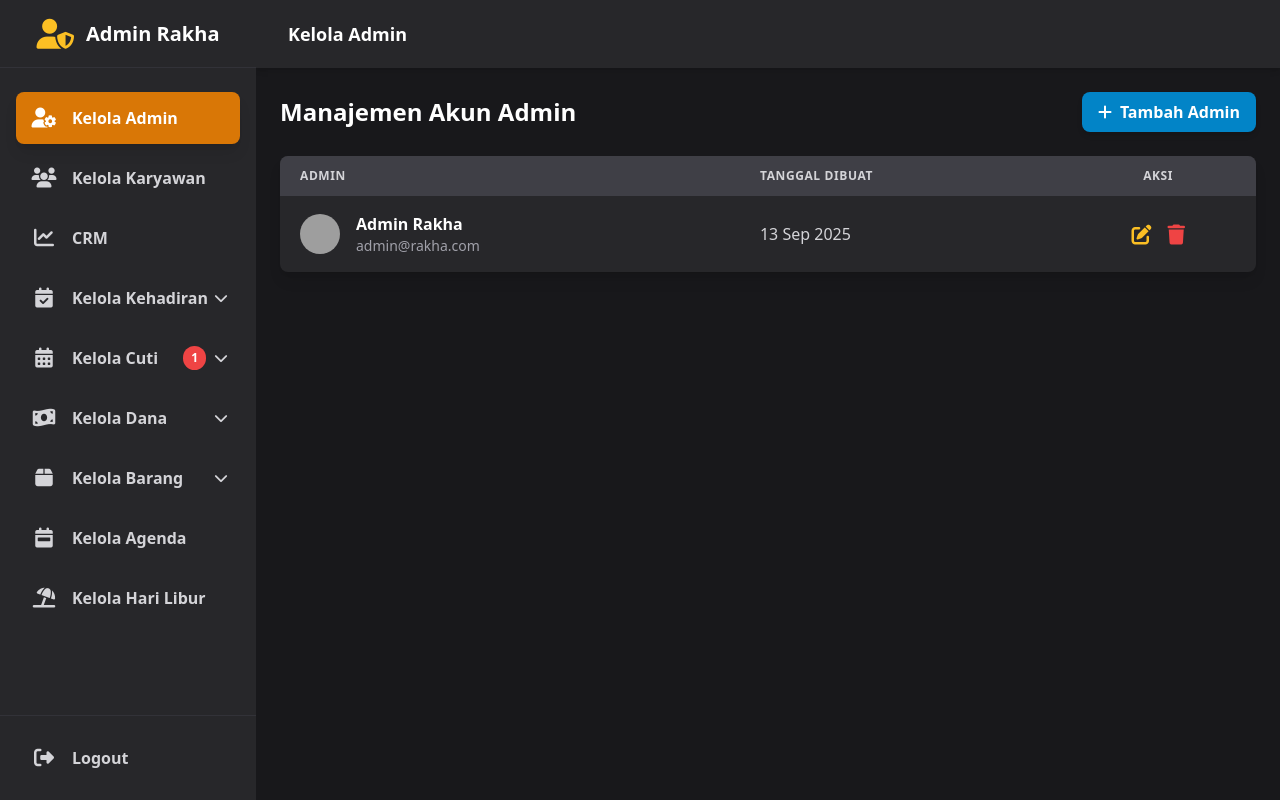
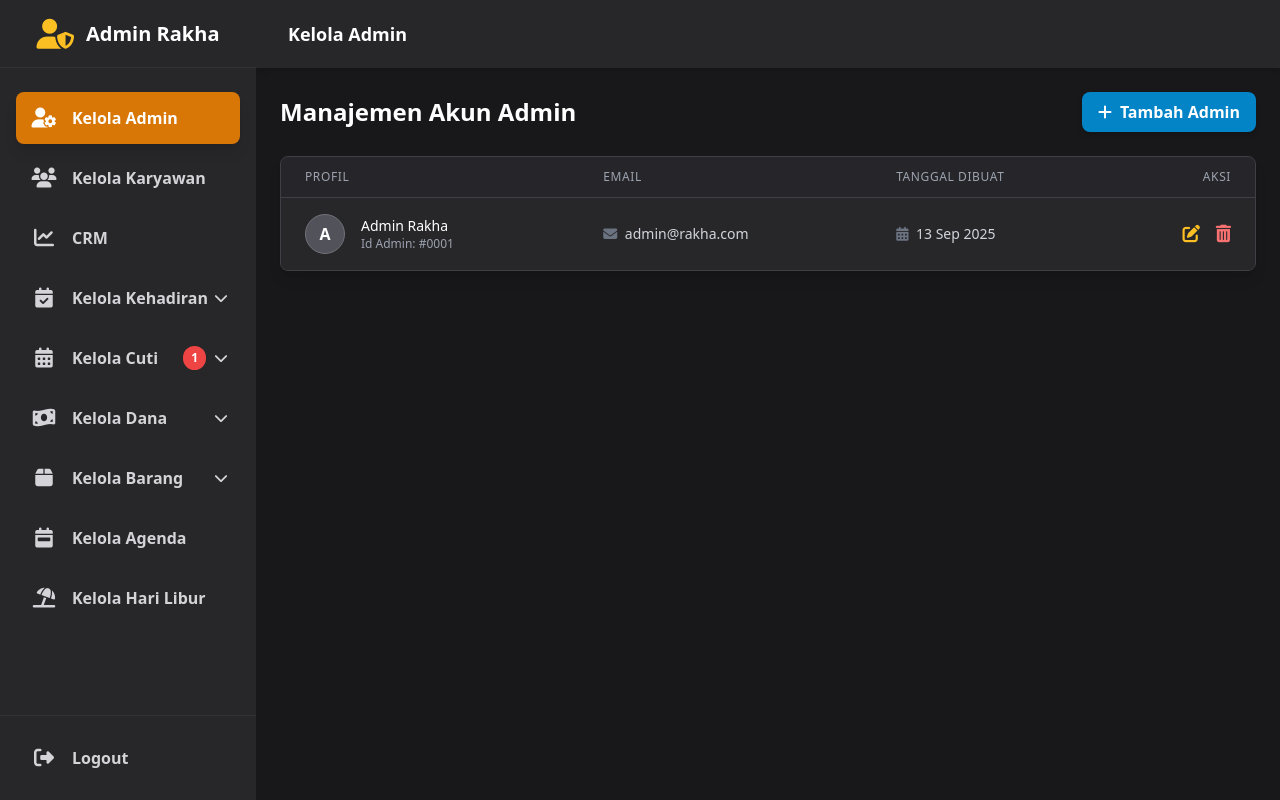
Before and after one commit to fadilptras/work-rakha, a Laravel app: page /admin/admins in a window 1280 px wide. Run offline with Laravel 12, Linux system fonts and the light colour scheme; a user stored in the database is signed in; data comes from the database, SQL or seed files in the repository; some libraries are stand-ins or nearby versions; grey boxes are pictures that could not be loaded.

Commit message:
updt views aadmin manage in admin panel

```diff
--- a/resources/views/admin/admin.blade.php
+++ b/resources/views/admin/admin.blade.php
@@ -1,5 +1,4 @@
 <x-layout-admin>
-    {{-- Mengatur judul halaman --}}
     <x-slot:title>Kelola Admin</x-slot:title>
 
     {{-- Header Halaman --}}
@@ -11,7 +10,7 @@
         </button>
     </div>
 
-    {{-- Notifikasi Sukses atau Error --}}
+    {{-- Notifikasi --}}
     @if(session('success'))
         <div class="bg-green-100 border-l-4 border-green-500 text-green-700 p-4 rounded-md mb-4" role="alert">
             {{ session('success') }}
@@ -22,131 +21,206 @@
             {{ session('error') }}
         </div>
     @endif
+    @if ($errors->any())
+        <div class="mb-4 bg-red-100 border-l-4 border-red-500 text-red-700 p-4 rounded-md">
+            <ul class="list-disc pl-5">
+                @foreach ($errors->all() as $error)
+                    <li>{{ $error }}</li>
+                @endforeach
+            </ul>
+        </div>
+    @endif
 
-    {{-- Tabel untuk Menampilkan Data Admin --}}
-    <div class="bg-zinc-800 rounded-lg shadow-lg overflow-hidden">
-        <table class="min-w-full text-zinc-300">
-            <thead class="bg-zinc-700 text-left text-xs font-semibold uppercase tracking-wider">
+    {{-- Data Admin --}}
+    <div class="bg-zinc-800 rounded-lg shadow-lg overflow-hidden border border-zinc-700">
+        <div class="overflow-x-auto">
+            <table class="min-w-full divide-y divide-zinc-700">
+                <thead class="bg-zinc-800/50">
                     <tr>
-                    <th class="px-5 py-3">Admin</th>
-                    <th class="px-5 py-3">Tanggal Dibuat</th>
-                    <th class="px-5 py-3 text-center">Aksi</th>
+                        <th scope="col" class="px-6 py-3 text-left text-xs font-medium text-gray-400 uppercase tracking-wider">Profil</th>
+                        <th scope="col" class="px-6 py-3 text-left text-xs font-medium text-gray-400 uppercase tracking-wider">Email</th>
+                        <th scope="col" class="px-6 py-3 text-left text-xs font-medium text-gray-400 uppercase tracking-wider">Tanggal Dibuat</th>
+                        <th scope="col" class="px-6 py-3 text-right text-xs font-medium text-gray-400 uppercase tracking-wider">Aksi</th>
                     </tr>
                 </thead>
-            <tbody class="divide-y divide-zinc-700">
-                @forelse($users as $user)
-                <tr class="hover:bg-zinc-700/50">
-                    <td class="px-5 py-4">
+                <tbody class="bg-zinc-800 divide-y divide-zinc-700">
+                    @forelse ($users as $user)
+                        <tr class="hover:bg-zinc-700/50 transition-colors">
+                            <td class="px-6 py-4 whitespace-nowrap">
                                 <div class="flex items-center">
-                            <img src="{{ $user->profile_picture ? asset('storage/' . $user->profile_picture) : 'https://ui-avatars.com/api/?name='.urlencode($user->name).'&background=0891b2&color=f0f9ff' }}"
-                                 alt="{{ $user->name }}" class="w-10 h-10 rounded-full object-cover mr-4">
-                            <div>
-                                <p class="font-semibold text-white">{{ $user->name }}</p>
-                                <p class="text-sm text-zinc-400">{{ $user->email }}</p>
+                                    <div class="flex-shrink-0 h-10 w-10">
+                                        @if($user->profile_picture)
+                                            <img class="h-10 w-10 rounded-full object-cover border border-zinc-600" src="{{ asset('storage/' . $user->profile_picture) }}" alt="{{ $user->name }}">
+                                        @else
+                                            <div class="h-10 w-10 rounded-full bg-zinc-600 flex items-center justify-center text-white font-bold border border-zinc-500">
+                                                {{ strtoupper(substr($user->name, 0, 1)) }}
+                                            </div>
+                                        @endif
+                                    </div>
+                                    <div class="ml-4">
+                                        <div class="text-sm font-medium text-white">{{ $user->name }}</div>
+                                        <div class="text-xs text-gray-400">Id Admin: #{{ str_pad($user->id, 4, '0', STR_PAD_LEFT) }}</div>
                                     </div>
                                 </div>
                             </td>
-                    <td class="px-5 py-4">{{ $user->created_at->format('d M Y') }}</td>
-                    <td class="px-5 py-4 text-center">
-                        <div class="flex justify-center gap-4">
-                            <button class="open-edit-modal-btn text-amber-400 hover:text-amber-300 transition-colors" data-user='@json($user)' title="Edit">
+                            <td class="px-6 py-4 whitespace-nowrap">
+                                <div class="text-sm text-gray-300"><i class="fas fa-envelope mr-1 text-gray-500"></i> {{ $user->email }}</div>
+                            </td>
+                            <td class="px-6 py-4 whitespace-nowrap">
+                                <div class="text-sm text-gray-300"><i class="fas fa-calendar-alt mr-1 text-gray-500"></i> {{ $user->created_at->format('d M Y') }}</div>
+                            </td>
+                            <td class="px-6 py-4 whitespace-nowrap text-right text-sm font-medium">
+                                <button class="open-edit-modal-btn text-amber-400 hover:text-amber-300 mr-3" data-user="{{ json_encode($user) }}" title="Edit Admin">
                                     <i class="fas fa-edit fa-lg"></i>
                                 </button>
-                            <form action="{{ route('admin.admins.destroy', $user->id) }}" method="POST" onsubmit="return confirm('Anda yakin ingin menghapus admin ini?')">
+
+                                <form action="{{ route('admin.admins.destroy', $user->id) }}" method="POST" class="inline-block" onsubmit="return confirm('Apakah Anda yakin ingin menghapus admin ini?');">
                                     @csrf
                                     @method('DELETE')
-                                <button type="submit" class="text-red-500 hover:text-red-400 transition-colors" title="Hapus">
-                                    <i class="fas fa-trash fa-lg"></i>
+                                    <button type="submit" class="text-red-400 hover:text-red-300" title="Hapus Admin">
+                                        <i class="fas fa-trash-alt fa-lg"></i>
                                     </button>
                                 </form>
-                        </div>
                             </td>
                         </tr>
                     @empty
                         <tr>
-                    <td colspan="3" class="text-center py-10 text-zinc-400">Belum ada data admin.</td>
+                            <td colspan="4" class="px-6 py-10 text-center text-gray-400">
+                                <i class="fas fa-users-slash text-4xl text-gray-500 mb-3"></i>
+                                <p class="text-lg">Belum ada data admin.</p>
+                            </td>
                         </tr>
                     @endforelse
                 </tbody>
             </table>
         </div>
+    </div>
 
-    <div id="add-modal" class="modal fixed inset-0 bg-black bg-opacity-60 flex items-center justify-center hidden z-50 p-4">
-        <div class="bg-zinc-800 rounded-lg w-full max-w-lg p-6 shadow-lg border border-zinc-700">
-            <h2 class="text-xl font-bold mb-6 text-white">Formulir Tambah Admin Baru</h2>
-            <form action="{{ route('admin.admins.store') }}" method="POST" enctype="multipart/form-data">
+    {{-- ========================================== --}}
+    {{-- MODAL TAMBAH ADMIN                         --}}
+    {{-- ========================================== --}}
+    <div id="add-modal" class="fixed inset-0 bg-black/60 backdrop-blur-sm flex justify-center items-center hidden z-50 transition-opacity duration-300 opacity-0">
+        <div class="bg-zinc-800 rounded-xl shadow-2xl w-full max-w-lg transform scale-95 transition-transform duration-300 max-h-[90vh] flex flex-col border border-zinc-700">
+            <div class="flex justify-between items-center p-6 border-b border-zinc-700">
+                <h3 class="text-xl font-bold text-white flex items-center">
+                    Tambah Admin Baru
+                </h3>
+                <button type="button" class="close-modal text-gray-400 hover:text-white text-2xl leading-none">&times;</button>
+            </div>
+
+            <div class="p-6 overflow-y-auto custom-scrollbar">
+                <form id="add-form" action="{{ route('admin.admins.store') }}" method="POST" enctype="multipart/form-data">
                     @csrf
                     <input type="hidden" name="role" value="admin">
 
                     <div class="space-y-4">
                         <div>
-                        <label for="add-name" class="block text-sm font-medium text-zinc-300">Nama Lengkap</label>
-                        <input type="text" id="add-name" name="name" class="mt-1 w-full bg-zinc-700 border border-zinc-600 rounded-lg px-3 py-2 text-white" required>
+                            <label for="name" class="block text-sm font-medium text-gray-300 mb-1">Nama Lengkap <span class="text-red-500">*</span></label>
+                            <input type="text" name="name" id="name" required class="w-full bg-zinc-700 border border-zinc-600 rounded-lg px-4 py-2 text-white focus:outline-none focus:border-sky-500 focus:ring-1 focus:ring-sky-500" placeholder="Masukkan nama lengkap">
                         </div>
+
                         <div>
-                        <label for="add-email" class="block text-sm font-medium text-zinc-300">Alamat Email</label>
-                        <input type="email" id="add-email" name="email" class="mt-1 w-full bg-zinc-700 border border-zinc-600 rounded-lg px-3 py-2 text-white" required>
+                            <label for="email" class="block text-sm font-medium text-gray-300 mb-1">Email <span class="text-red-500">*</span></label>
+                            <input type="email" name="email" id="email" required class="w-full bg-zinc-700 border border-zinc-600 rounded-lg px-4 py-2 text-white focus:outline-none focus:border-sky-500 focus:ring-1 focus:ring-sky-500" placeholder="nama@email.com">
                         </div>
+
                         <div>
-                        <label for="add-password" class="block text-sm font-medium text-zinc-300">Password</label>
-                        <input type="password" id="add-password" name="password" class="mt-1 w-full bg-zinc-700 border border-zinc-600 rounded-lg px-3 py-2 text-white" required>
+                            <label for="password" class="block text-sm font-medium text-gray-300 mb-1">Password <span class="text-red-500">*</span></label>
+                            <input type="password" name="password" id="password" required class="w-full bg-zinc-700 border border-zinc-600 rounded-lg px-4 py-2 text-white focus:outline-none focus:border-sky-500 focus:ring-1 focus:ring-sky-500" placeholder="Masukkan password">
                         </div>
+
                         <div>
-                        <label for="add-profile_picture" class="block text-sm font-medium text-zinc-300">Foto Profil (Opsional)</label>
-                        <input type="file" id="add-profile_picture" name="profile_picture" class="mt-1 w-full text-sm text-zinc-400 file:mr-4 file:py-2 file:px-4 file:rounded-full file:border-0 file:text-sm file:font-semibold file:bg-sky-500/10 file:text-sky-300 hover:file:bg-sky-500/20">
+                            <label for="profile_picture" class="block text-sm font-medium text-gray-300 mb-1">Foto Profil (Opsional)</label>
+                            <input type="file" name="profile_picture" id="profile_picture" class="w-full text-sm text-zinc-400 file:mr-4 file:py-2 file:px-4 file:rounded-full file:border-0 file:text-sm file:font-semibold file:bg-sky-500/10 file:text-sky-300 hover:file:bg-sky-500/20">
                         </div>
-                </div>
-                <div class="flex justify-end gap-3 mt-8">
-                    <button type="button" class="close-modal bg-zinc-600 hover:bg-zinc-500 text-white px-4 py-2 rounded-lg">Batal</button>
-                    <button type="submit" class="bg-sky-600 hover:bg-sky-700 text-white px-4 py-2 rounded-lg">Simpan Admin</button>
                     </div>
                 </form>
             </div>
+            <div class="p-6 border-t border-zinc-700 bg-zinc-800 rounded-b-xl flex justify-end space-x-3">
+                <button type="button" class="close-modal px-4 py-2 bg-zinc-600 text-white rounded-lg hover:bg-zinc-500 transition-colors">Batal</button>
+                <button type="submit" form="add-form" class="px-4 py-2 bg-sky-600 text-white rounded-lg hover:bg-sky-700 shadow-md transition-colors font-semibold flex items-center">
+                    <i class="fas fa-save mr-2"></i> Simpan
+                </button>
+            </div>
+        </div>
     </div>
 
-    <div id="edit-modal" class="modal fixed inset-0 bg-black bg-opacity-60 flex items-center justify-center hidden z-50 p-4">
-        <div class="bg-zinc-800 rounded-lg w-full max-w-lg p-6 shadow-lg border border-zinc-700">
-            <h2 class="text-xl font-bold mb-6 text-white">Edit Data Admin</h2>
-            <form id="edit-form" method="POST" enctype="multipart/form-data">
+    {{-- ========================================== --}}
+    {{-- MODAL EDIT ADMIN                           --}}
+    {{-- ========================================== --}}
+    <div id="edit-modal" class="fixed inset-0 bg-black/60 backdrop-blur-sm flex justify-center items-center hidden z-50 transition-opacity duration-300 opacity-0">
+        <div class="bg-zinc-800 rounded-xl shadow-2xl w-full max-w-lg transform scale-95 transition-transform duration-300 max-h-[90vh] flex flex-col border border-zinc-700">
+            <div class="flex justify-between items-center p-6 border-b border-zinc-700">
+                <h3 class="text-xl font-bold text-white flex items-center">
+                    <i class="fas fa-user-edit text-amber-400 mr-3"></i> Edit Data Admin
+                </h3>
+                <button type="button" class="close-modal text-gray-400 hover:text-white text-2xl leading-none">&times;</button>
+            </div>
+
+            <div class="p-6 overflow-y-auto custom-scrollbar">
+                <form id="edit-form" method="POST" action="{{ route('admin.admins.update') }}" enctype="multipart/form-data">
                     @csrf
                     <input type="hidden" name="user_id" id="edit-user-id">
                     <input type="hidden" name="role" value="admin">
 
                     <div class="space-y-4">
                         <div>
-                        <label for="edit-name" class="block text-sm font-medium text-zinc-300">Nama Lengkap</label>
-                        <input type="text" id="edit-name" name="name" class="mt-1 w-full bg-zinc-700 border border-zinc-600 rounded-lg px-3 py-2 text-white" required>
+                            <label for="edit-name" class="block text-sm font-medium text-gray-300 mb-1">Nama Lengkap <span class="text-red-500">*</span></label>
+                            <input type="text" name="name" id="edit-name" required class="w-full bg-zinc-700 border border-zinc-600 rounded-lg px-4 py-2 text-white focus:outline-none focus:border-amber-500 focus:ring-1 focus:ring-amber-500">
                         </div>
+
                         <div>
-                        <label for="edit-email" class="block text-sm font-medium text-zinc-300">Alamat Email</label>
-                        <input type="email" id="edit-email" name="email" class="mt-1 w-full bg-zinc-700 border border-zinc-600 rounded-lg px-3 py-2 text-white" required>
+                            <label for="edit-email" class="block text-sm font-medium text-gray-300 mb-1">Email <span class="text-red-500">*</span></label>
+                            <input type="email" name="email" id="edit-email" required class="w-full bg-zinc-700 border border-zinc-600 rounded-lg px-4 py-2 text-white focus:outline-none focus:border-amber-500 focus:ring-1 focus:ring-amber-500">
                         </div>
+
                         <div>
-                        <label for="edit-password" class="block text-sm font-medium text-zinc-300">Password Baru (Opsional)</label>
-                        <input type="password" id="edit-password" name="password" class="mt-1 w-full bg-zinc-700 border border-zinc-600 rounded-lg px-3 py-2 text-white" placeholder="Kosongkan jika tidak diubah">
+                            <label for="edit-password" class="block text-sm font-medium text-gray-300 mb-1">Password Baru (Opsional)</label>
+                            <input type="password" name="password" id="edit-password" class="w-full bg-zinc-700 border border-zinc-600 rounded-lg px-4 py-2 text-white focus:outline-none focus:border-amber-500 focus:ring-1 focus:ring-amber-500" placeholder="Biarkan kosong jika tidak ingin mengubah password">
                         </div>
+
                         <div>
-                        <label for="edit-profile_picture" class="block text-sm font-medium text-zinc-300">Ganti Foto Profil (Opsional)</label>
-                        <input type="file" id="edit-profile_picture" name="profile_picture" class="mt-1 w-full text-sm text-zinc-400 file:mr-4 file:py-2 file:px-4 file:rounded-full file:border-0 file:text-sm file:font-semibold file:bg-sky-500/10 file:text-sky-300 hover:file:bg-sky-500/20">
+                            <label for="edit-profile_picture" class="block text-sm font-medium text-gray-300 mb-1">Ganti Foto Profil (Opsional)</label>
+                            <input type="file" name="profile_picture" id="edit-profile_picture" class="w-full text-sm text-zinc-400 file:mr-4 file:py-2 file:px-4 file:rounded-full file:border-0 file:text-sm file:font-semibold file:bg-amber-500/10 file:text-amber-300 hover:file:bg-amber-500/20">
                         </div>
-                </div>
-                <div class="flex justify-end gap-3 mt-8">
-                    <button type="button" class="close-modal bg-zinc-600 hover:bg-zinc-500 text-white px-4 py-2 rounded-lg">Batal</button>
-                    <button type="submit" class="bg-sky-600 hover:bg-sky-700 text-white px-4 py-2 rounded-lg">Update Data</button>
                     </div>
                 </form>
             </div>
+            <div class="p-6 border-t border-zinc-700 bg-zinc-800 rounded-b-xl flex justify-end space-x-3">
+                <button type="button" class="close-modal px-4 py-2 bg-zinc-600 text-white rounded-lg hover:bg-zinc-500 transition-colors">Batal</button>
+                <button type="submit" form="edit-form" class="px-4 py-2 bg-amber-500 text-white rounded-lg hover:bg-amber-600 shadow-md transition-colors font-semibold flex items-center">
+                    <i class="fas fa-save mr-2"></i> Update Data
+                </button>
+            </div>
+        </div>
     </div>
 
-    {{-- Script untuk mengelola Modal (disederhanakan untuk admin) --}}
+    {{-- JAVASCRIPT LOGIC --}}
     @push('scripts')
     <script>
-        document.addEventListener('DOMContentLoaded', function() {
+        document.addEventListener('DOMContentLoaded', function () {
+
+            function toggleModal(modal, show) {
+                if (show) {
+                    modal.classList.remove('hidden');
+                    setTimeout(() => {
+                        modal.classList.remove('opacity-0');
+                        modal.querySelector('div').classList.remove('scale-95');
+                    }, 10);
+                } else {
+                    modal.classList.add('opacity-0');
+                    modal.querySelector('div').classList.add('scale-95');
+                    setTimeout(() => {
+                        modal.classList.add('hidden');
+                    }, 300);
+                }
+            }
+
             const addModal = document.getElementById('add-modal');
             const editModal = document.getElementById('edit-modal');
 
             document.getElementById('open-add-modal-btn')?.addEventListener('click', () => {
-                addModal?.classList.remove('hidden');
+                toggleModal(addModal, true);
             });
 
             document.querySelectorAll('.open-edit-modal-btn').forEach(btn => {
@@ -154,27 +228,37 @@
                     const user = JSON.parse(btn.getAttribute('data-user'));
 
                     if (editModal) {
-                        const form = editModal.querySelector('#edit-form');
-                        // Ubah baris ini untuk rute baru
-                        form.action = `{{ route('admin.admins.update') }}`;
-
-                        // Tambahkan baris ini untuk mengisi ID pengguna
+                        const form = document.getElementById('edit-form');
                         form.querySelector('#edit-user-id').value = user.id;
+                        form.querySelector('#edit-name').value = user.name;
                         form.querySelector('#edit-email').value = user.email;
                         form.querySelector('#edit-password').value = '';
                         form.querySelector('#edit-profile_picture').value = '';
 
-                        editModal.classList.remove('hidden');
+                        toggleModal(editModal, true);
                     }
                 });
             });
 
             document.querySelectorAll('.close-modal').forEach(btn => {
                 btn.addEventListener('click', () => {
-                    btn.closest('.modal')?.classList.add('hidden');
+                    const modal = btn.closest('.fixed.inset-0');
+                    if (modal) toggleModal(modal, false);
                 });
+            });
+
+            window.addEventListener('click', (e) => {
+                if (e.target.classList.contains('fixed') && e.target.classList.contains('inset-0')) {
+                    toggleModal(e.target, false);
+                }
             });
         });
     </script>
+    <style>
+        .custom-scrollbar::-webkit-scrollbar { width: 5px; height: 5px; }
+        .custom-scrollbar::-webkit-scrollbar-track { background: transparent; }
+        .custom-scrollbar::-webkit-scrollbar-thumb { background: #4b5563; border-radius: 9999px; }
+        .custom-scrollbar::-webkit-scrollbar-thumb:hover { background: #6b7280; }
+    </style>
     @endpush
 </x-layout-admin>
```
Lines whose indentation alone changed are shown as unchanged.
